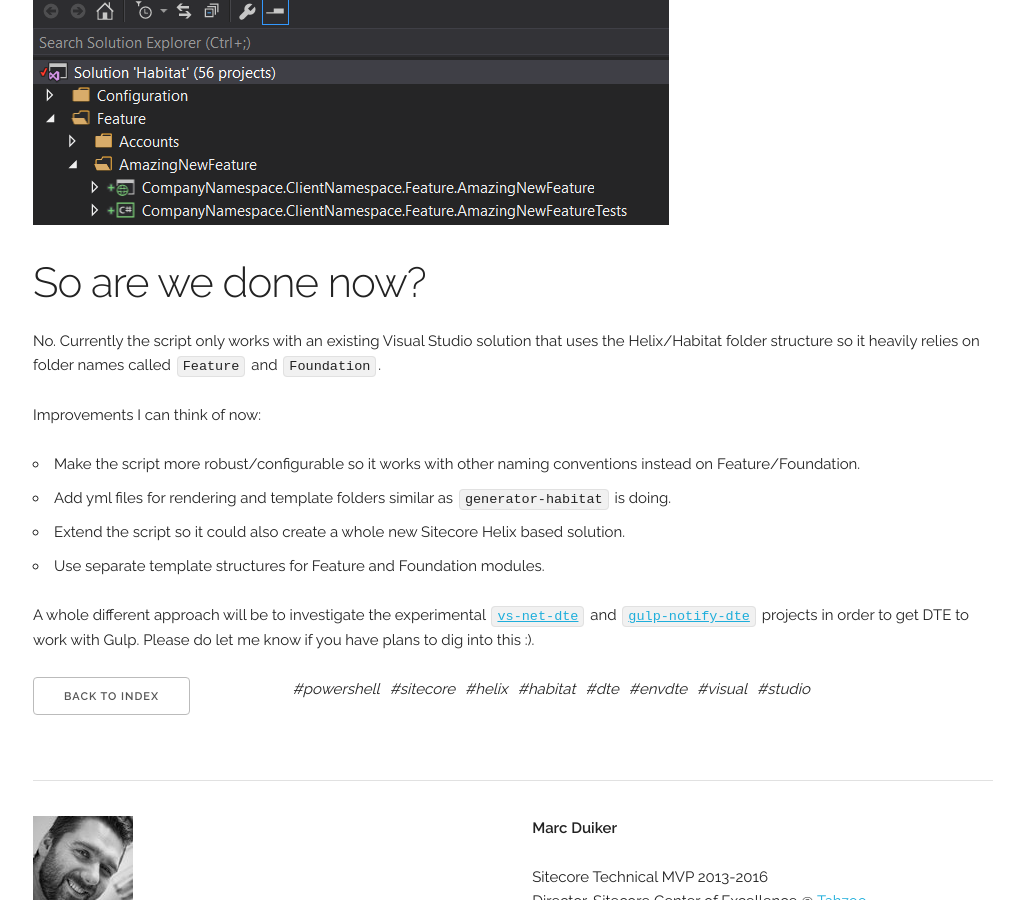
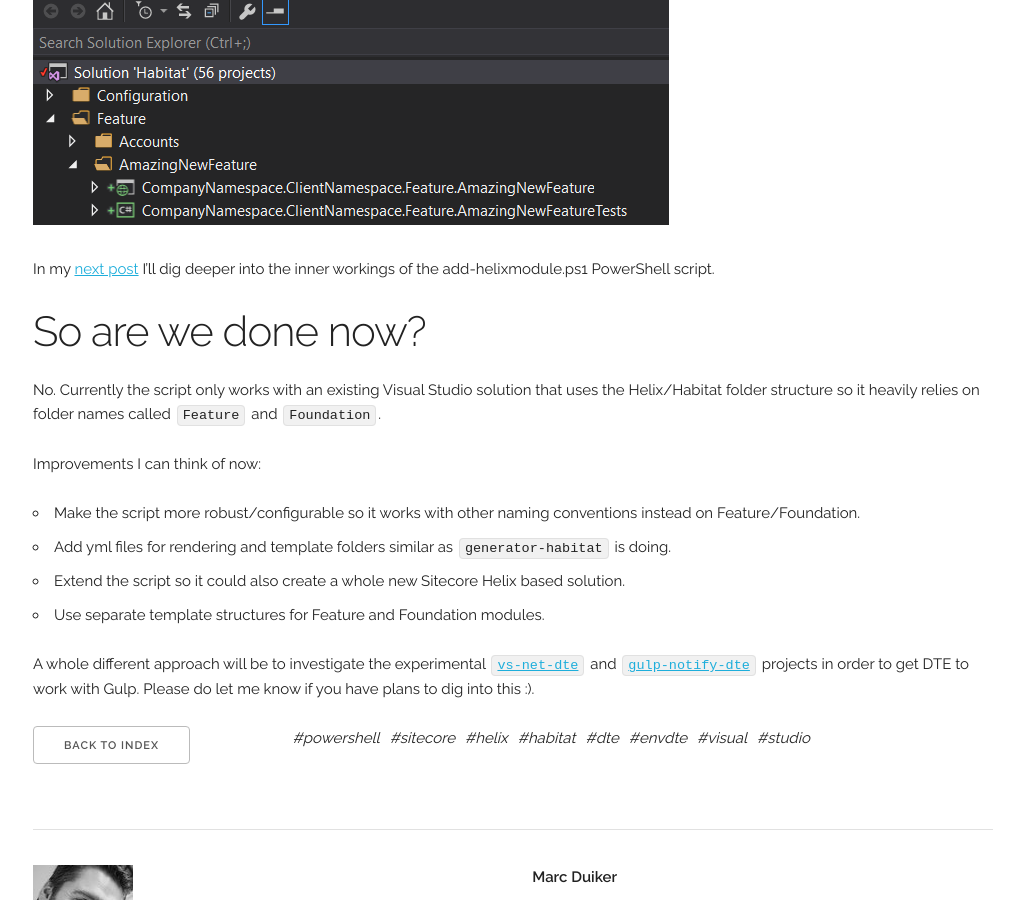
Before and after one commit to marcduiker/marcduiker.github.io, a Jekyll site: the page built from _posts/2016-12-28-hands-on-with-sitecore-helix-using-powershell-add-module.md, in a window 1280 px wide and 900 px high, scrolled down 5228 px. Shown: the whole window, without its empty margins (127-1151 px from the left). Built offline with Jekyll 4.4.1, drawn with Linux system fonts in a browser that asks for light colours; nearby versions of some CDN libraries; a script that is not in the unit is left out; comment, search, counter and statistics services are not loaded.

Commit message:
Added itemprop and link to new post

```diff
--- a/_posts/2016-12-28-hands-on-with-sitecore-helix-using-powershell-add-module.md
+++ b/_posts/2016-12-28-hands-on-with-sitecore-helix-using-powershell-add-module.md
@@ -4,7 +4,7 @@
 tags: powershell sitecore helix habitat dte envdte visual studio
 ---
 
-<img class="u-max-full-width" src="{{ site.url }}/assets/2016/12/28/powershell_vs_sitecore_helix.png" alt="PowerShell plus Visual Studio equals Sitecore Helix">
+<img class="u-max-full-width" itemprop="image" src="{{ site.url }}/assets/2016/12/28/powershell_vs_sitecore_helix.png" alt="PowerShell plus Visual Studio equals Sitecore Helix">
 
 ## Embracing Sitecore Helix
 
@@ -112,6 +112,9 @@
 
 <img class="u-max-full-width" src="{{ site.url }}/assets/2016/12/28/solution_explorer.png" alt="Solution Explorer showing the added feature">
 
+In my [next post]({{ site.url }}/2016/12/29/hands-on-with-sitecore-helix-anatomy-add-helix-powershell-script.html) I'll dig deeper
+into the inner workings of the add-helixmodule.ps1 PowerShell script.
+
 ## So are we done now?
 
 No. Currently the script only works with an existing Visual Studio solution that uses the Helix/Habitat folder structure so it heavily relies on folder names called `Feature` and `Foundation`.
```
